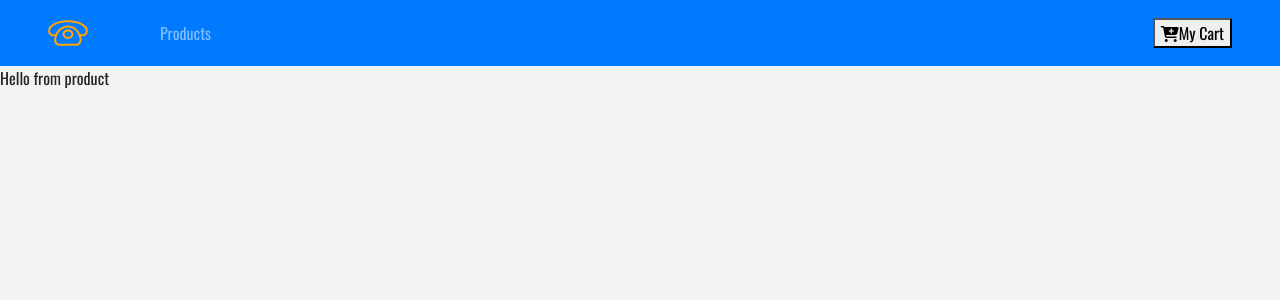
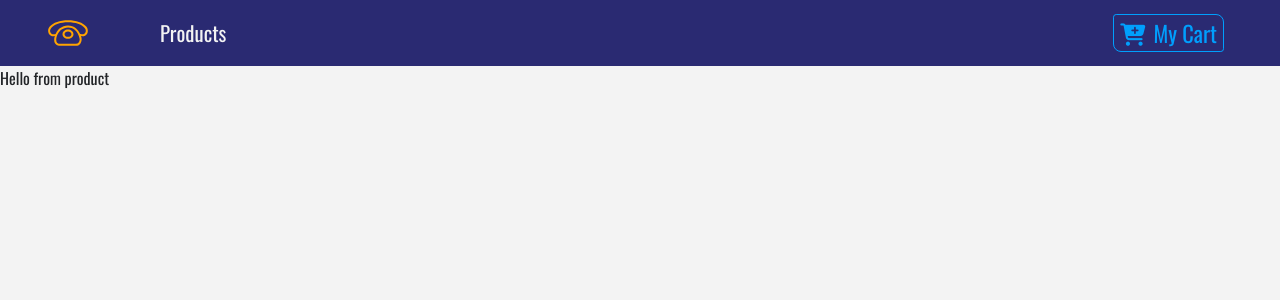
Before and after one commit to CarlosEduardoFerreiraRamos/react-store, a React (Create React App) app: page / in a window 1280 px wide. Shown: the top 300 px of the page. Built offline with nearby package versions, Linux system fonts and the light colour scheme.

Commit message:
Implementation, styled components in nav

```diff
--- a/package.json
+++ b/package.json
@@ -10,7 +10,8 @@
     "react": "^16.13.1",
     "react-dom": "^16.13.1",
     "react-router-dom": "^5.1.2",
-    "react-scripts": "3.4.1"
+    "react-scripts": "3.4.1",
+    "styled-components": "^5.1.0"
   },
   "scripts": {
     "start": "react-scripts start",
--- a/src/App.css
+++ b/src/App.css
@@ -1,14 +1,14 @@
 :root {
   --mainBlue: #2a2a72;
   --lightBlue: #009ffd;
-  --mainsWhite: #f3f3f3;
+  --mainWhite: #f3f3f3;
   --mainDark: #232528;
   --mainYellow: #ffa400;
 }
 
 body {
   font-family: "Oswald", sans-serif !important;
-  background: var(--mainsWhite) !important;
+  background: var(--mainWhite) !important;
   color: var(--mainDark) !important;
 }
 
--- /dev/null
+++ b/src/components/Button.js
@@ -0,0 +1,20 @@
+import styled from "styled-components";
+
+export const ButtonContainer = styled.button`
+  text-transform: capitalize;
+  font-size: 1.4rem;
+  background: transparent;
+  border: 0.05rem solid var(--lightBlue);
+  color: var(--lightBlue);
+  border-radius: 0.2rem 0.5rem;
+  cursor: pointer;
+  margin: 0.2rem 0.5rem 0.2rem 0;
+  transition: all 0.5s ease-in-out;
+  &:hover {
+    background:var(--lightBlue);
+    color: var(--mainBlue);
+  }
+  &:focus {
+    outline: none;
+  }
+`
--- a/src/components/Navbar.js
+++ b/src/components/Navbar.js
@@ -1,29 +1,42 @@
 import React, { Component } from 'react';
 import { Link } from "react-router-dom";
 import logo from "../logo.svg";
+import styled from "styled-components"
+import { ButtonContainer } from "./Button";
 
 export default class Navbar extends Component {
   render() {
     return (
-      <nav className="navbar navbar-expand-sm bg-primary navbar-dark px-sm-5">
+      <NavWrapper className="navbar navbar-expand-sm bg-primary navbar-dark px-sm-5">
         <Link to="/">
           <img src={logo} alt="store" className="navbar-brand" />
         </Link>
 
         <ul className="navbar-nav align-center">
           <li className="nav-item ml-5">
-            <Link to="/product" className="nav-link">
+            <Link to="/details" className="nav-link">
               Products
             </Link>
           </li>
         </ul>
         <Link to="cart" className="ml-auto">
-          <button>
-            <i className="fas fa-cart-plus"></i>
+          <ButtonContainer>
+            <span className="mr-2">
+              <i className="fas fa-cart-plus"></i>
+            </span>
             My Cart
-          </button>
+          </ButtonContainer>
         </Link>
-      </nav>
+      </NavWrapper>
     );
   }
 }
+
+const NavWrapper = styled.nav`
+  background: var(--mainBlue)!important;
+  .nav-link {
+    color: var(--mainWhite) !important;
+    font-size: 1.3rem;
+    text-transform: capitalize;
+  }
+`
```
Also changed, not shown: 1 other file (tests, documents, lock files or other folders).
